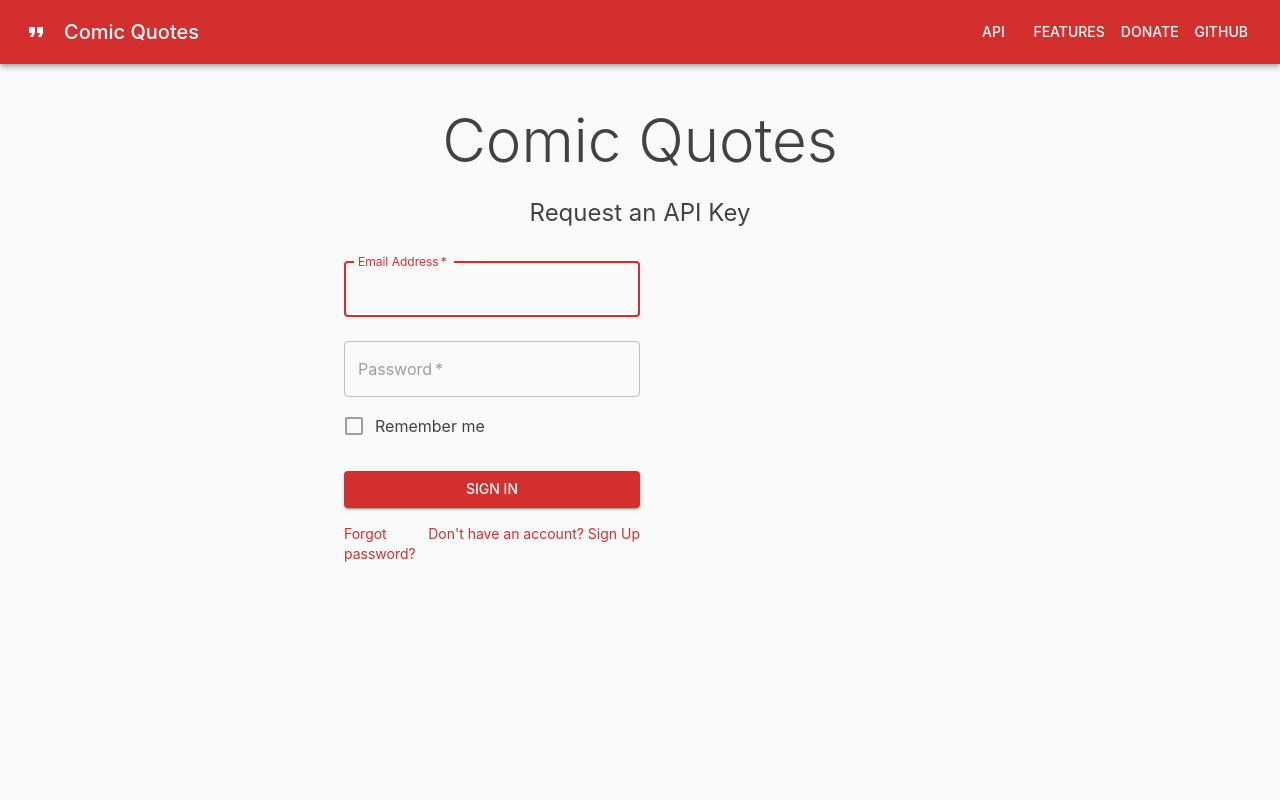
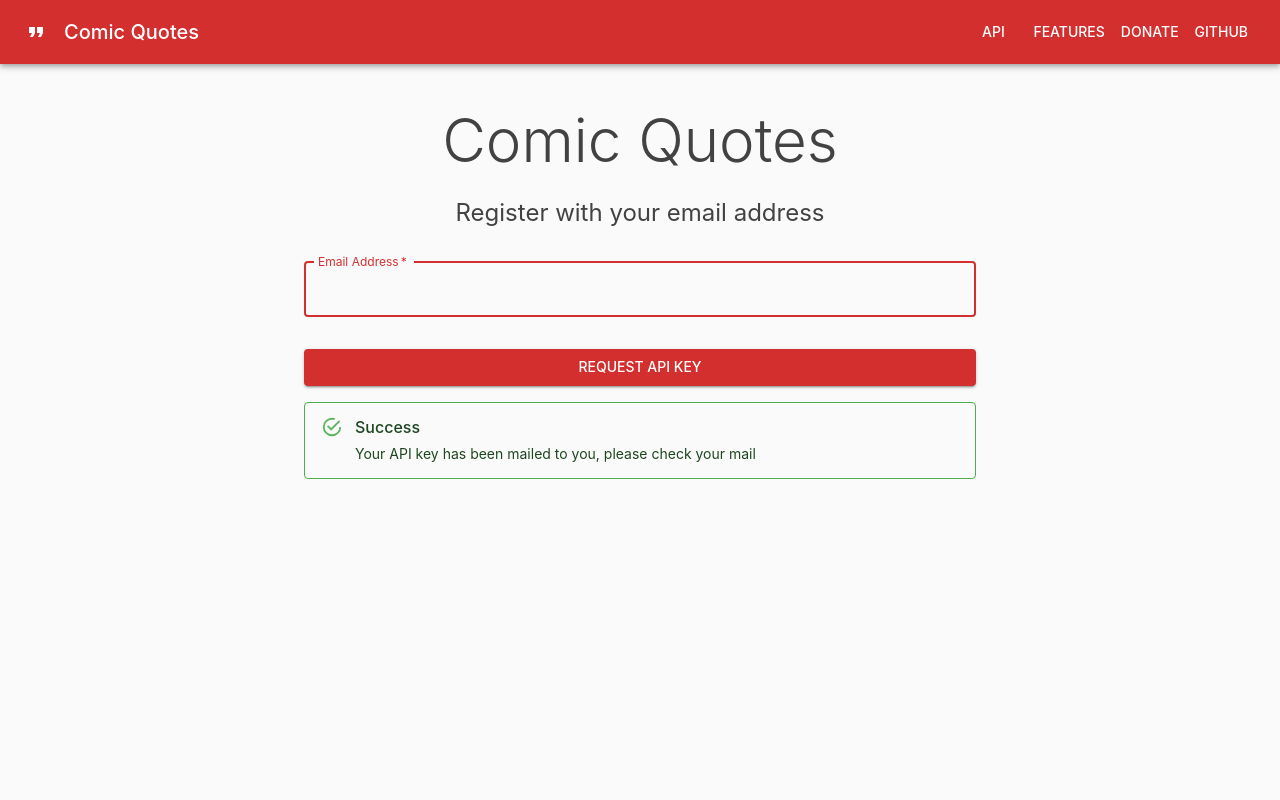
Before and after one commit to ComicQuotes/site, a React (Create React App) app: page /register in a window 1280 px wide. Shown: the top 800 px of the page. Built offline with nearby package versions, Linux system fonts and the light colour scheme; no server answers.

Commit message:
Create: Register Page

```diff
--- a/package.json
+++ b/package.json
@@ -5,6 +5,7 @@
   "dependencies": {
     "@material-ui/core": "^4.11.3",
     "@material-ui/icons": "^4.11.2",
+    "@material-ui/lab": "^4.0.0-alpha.57",
     "@testing-library/jest-dom": "^5.11.4",
     "@testing-library/react": "^11.1.0",
     "@testing-library/user-event": "^12.1.10",
--- a/src/components/Landing.js
+++ b/src/components/Landing.js
@@ -10,6 +10,7 @@ import OutlinedInput from "@material-ui/core/OutlinedInput";
 import InputLabel from "@material-ui/core/InputLabel";
 import Button from "@material-ui/core/Button";
 import CircularProgress from "@material-ui/core/CircularProgress";
+import { Link } from "react-router-dom";
 
 import Cards from "./Cards";
 
@@ -79,9 +80,11 @@ export default function MyCard(props) {
           <div className={classes.heroButtons}>
             <Grid container spacing={2} justify="center">
               <Grid item>
-                <Button variant="contained" color="primary">
-                  Use it in your own app
-                </Button>
+                <Link to="/register" style={{ textDecoration: "none" }}>
+                  <Button variant="contained" color="primary">
+                    Use it in your own app
+                  </Button>
+                </Link>
               </Grid>
               <Grid item>
                 <Button variant="outlined" color="primary">
--- a/src/components/Register.js
+++ b/src/components/Register.js
@@ -5,10 +5,7 @@ import Typography from "@material-ui/core/Typography";
 import Container from "@material-ui/core/Container";
 import Button from "@material-ui/core/Button";
 import TextField from "@material-ui/core/TextField";
-import FormControlLabel from "@material-ui/core/FormControlLabel";
-import Checkbox from "@material-ui/core/Checkbox";
-import Link from "@material-ui/core/Link";
-import Grid from "@material-ui/core/Grid";
+import { Alert, AlertTitle } from "@material-ui/lab";
 
 import { makeStyles } from "@material-ui/core/styles";
 
@@ -23,13 +20,17 @@ const useStyles = makeStyles(Theme);
 const theme = createMuiTheme(muiTheme);
 
 const Register = () => {
+  const handleRequest = (e) => {
+    e.preventDefault();
+  };
+
   const classes = useStyles();
   return (
     <React.Fragment>
       <ThemeProvider theme={theme}>
         <CssBaseline>
           <Nav />
-          <Container style={{ width: "85vw", minHeight: "100vh" }}>
+          <Container style={{ maxWidth: "60vw", minHeight: "100vh" }}>
             <Typography
               component="h1"
               variant="h2"
@@ -47,9 +48,9 @@ const Register = () => {
               paragraph
               style={{ marginTop: "20px" }}
             >
-              Request an API Key
+              Register with your email address
             </Typography>
-            <Container style={{ maxWidth: "50vw" }}>
+            <Container>
               <form className={classes.form} noValidate>
                 <TextField
                   variant="outlined"
@@ -62,43 +63,22 @@ const Register = () => {
                   autoComplete="email"
                   autoFocus
                 />
-                <TextField
-                  variant="outlined"
-                  margin="normal"
-                  required
-                  fullWidth
-                  name="password"
-                  label="Password"
-                  type="password"
-                  id="password"
-                  autoComplete="current-password"
-                />
-                <FormControlLabel
-                  control={<Checkbox value="remember" color="primary" />}
-                  label="Remember me"
-                />
                 <Button
                   type="submit"
                   fullWidth
                   variant="contained"
                   color="primary"
                   className={classes.submit}
+                  onClick={handleRequest}
                 >
-                  Sign In
+                  Request API Key
                 </Button>
-                <Grid container>
-                  <Grid item xs>
-                    <Link href="#" variant="body2">
-                      Forgot password?
-                    </Link>
-                  </Grid>
-                  <Grid item>
-                    <Link href="#" variant="body2">
-                      {"Don't have an account? Sign Up"}
-                    </Link>
-                  </Grid>
-                </Grid>
               </form>
+
+              <Alert severity="success" variant="outlined">
+                <AlertTitle>Success</AlertTitle>
+                Your API key has been mailed to you, please check your mail
+              </Alert>
             </Container>
           </Container>
           <Footer />
--- a/src/helpers/theme.js
+++ b/src/helpers/theme.js
@@ -51,7 +51,7 @@ const Theme = (theme) => ({
     alignItems: "center",
   },
   form: {
-    width: "50%", // Fix IE 11 issue.
+    // width: "50%",
     marginTop: theme.spacing(1),
   },
   submit: {
```
Also changed, not shown: 1 other file (tests, documents, lock files or other folders).
